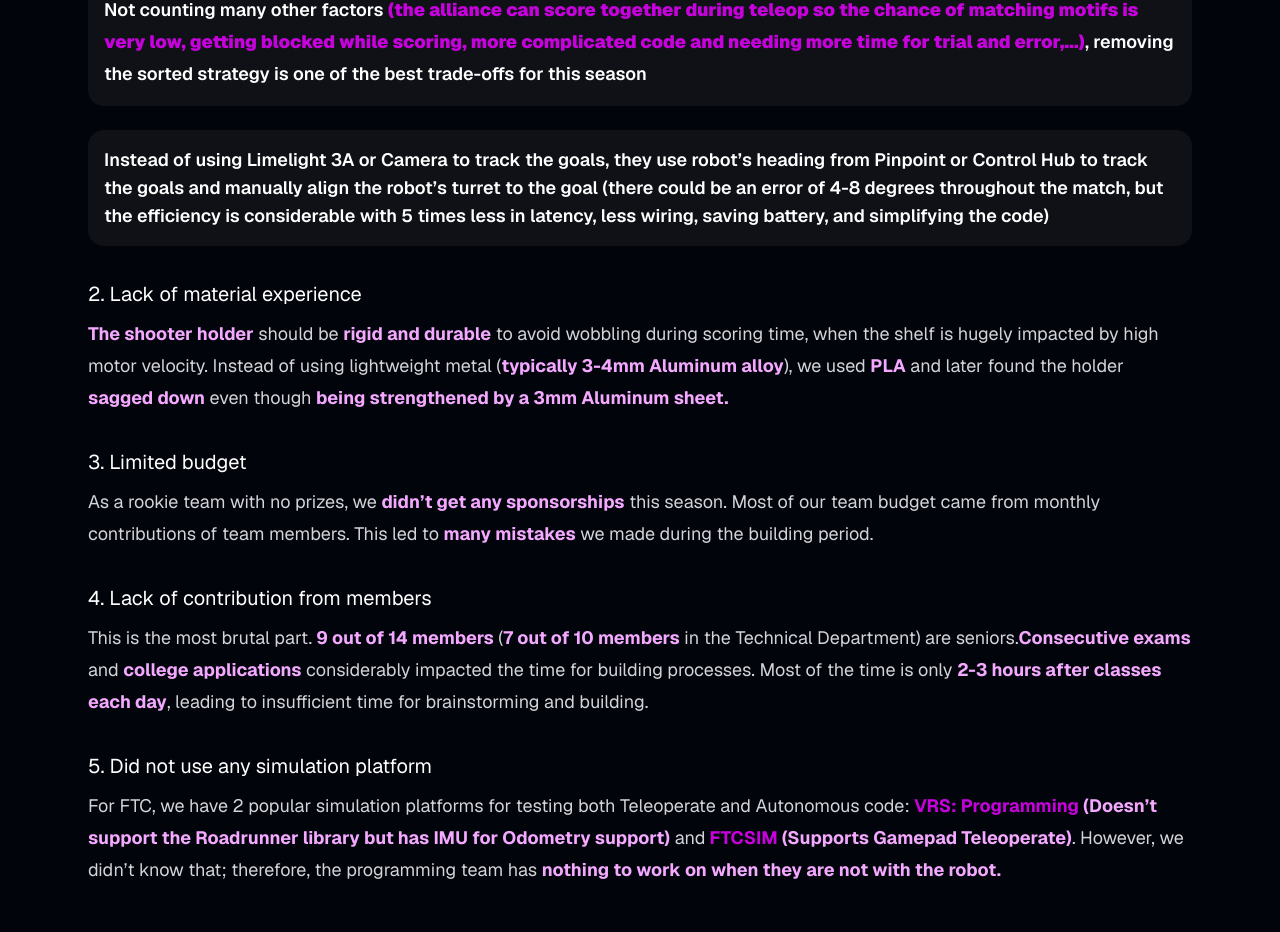
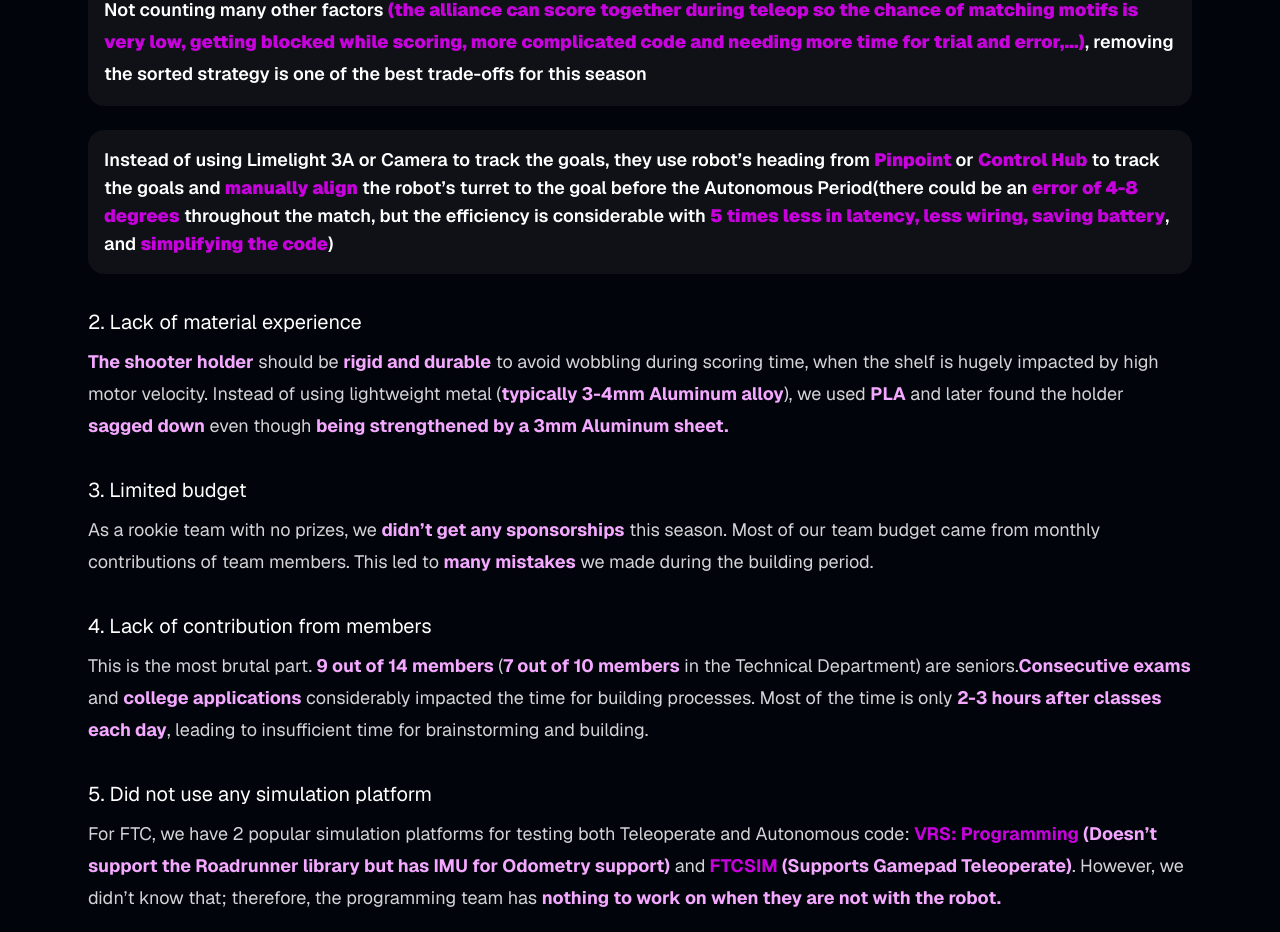
Before and after one commit to donguyenphu/Robotics_Portfolio, a Next.js app in the folder robotics-portfolio/: page /competitions/first-tech-challenge-25-26 in a window 1280 px wide. Shown: the part 3412-4344 px from the top of the page. Built offline with nearby package versions, Linux system fonts and the light colour scheme; some icons are missing.

Commit message:
adding lacked information about FTC 2025-2026: DECODE

```diff
--- a/robotics-portfolio/app/competitions/first-tech-challenge-25-26/page.tsx
+++ b/robotics-portfolio/app/competitions/first-tech-challenge-25-26/page.tsx
@@ -64,7 +64,7 @@ export default function FirstTechChallenge2526() {
               href="https://ftcbirdwatch.com/"
               className="text-fuchsia-600"
             >
-              <strong>FTC Birdwatch</strong>
+               <strong> FTC Birdwatch</strong>
             </Link>
           </h6>
           {/* II */}
@@ -143,7 +143,7 @@ export default function FirstTechChallenge2526() {
             </div>
             <div className="rounded-2xl bg-white/5 px-4 py-4">
               <p className="text-lg font-semibold text-white">
-                Instead of using Limelight 3A or Camera to track the goals, they use robot’s heading from Pinpoint or Control Hub to track the goals and manually align the robot’s turret to the goal (there could be an error of 4-8 degrees throughout the match, but the efficiency is considerable with 5 times less in latency, less wiring, saving battery, and simplifying the code)
+                Instead of using Limelight 3A or Camera to track the goals, they use robot’s heading from <strong className="text-fuchsia-600">Pinpoint</strong> or <strong className="text-fuchsia-600">Control Hub</strong> to track the goals and <strong className="text-fuchsia-600">manually align</strong> the robot’s turret to the goal before the Autonomous Period(there could be an <strong className="text-fuchsia-600">error of 4-8 degrees</strong> throughout the match, but the efficiency is considerable with <strong className="text-fuchsia-600">5 times less in latency, less wiring, saving battery</strong>, and <strong className="text-fuchsia-600">simplifying the code</strong>)
               </p>
             </div>
           </div>
```
